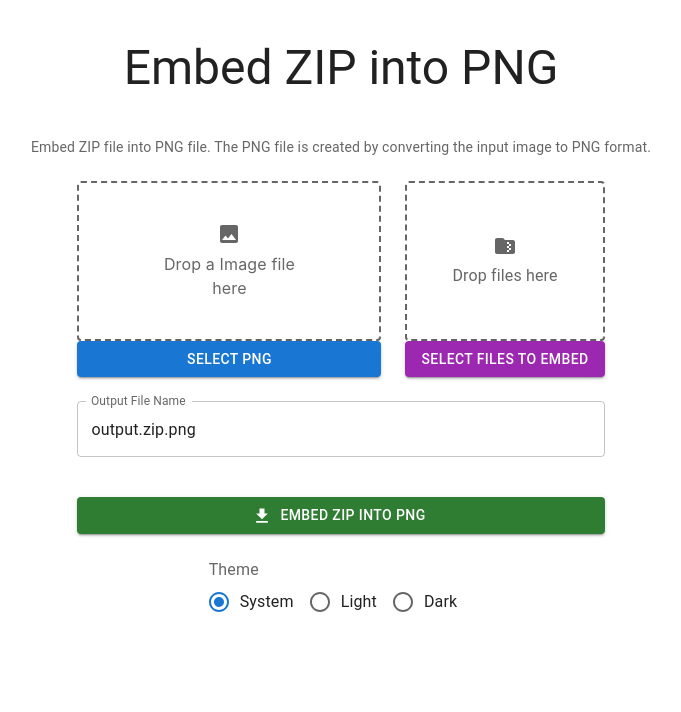
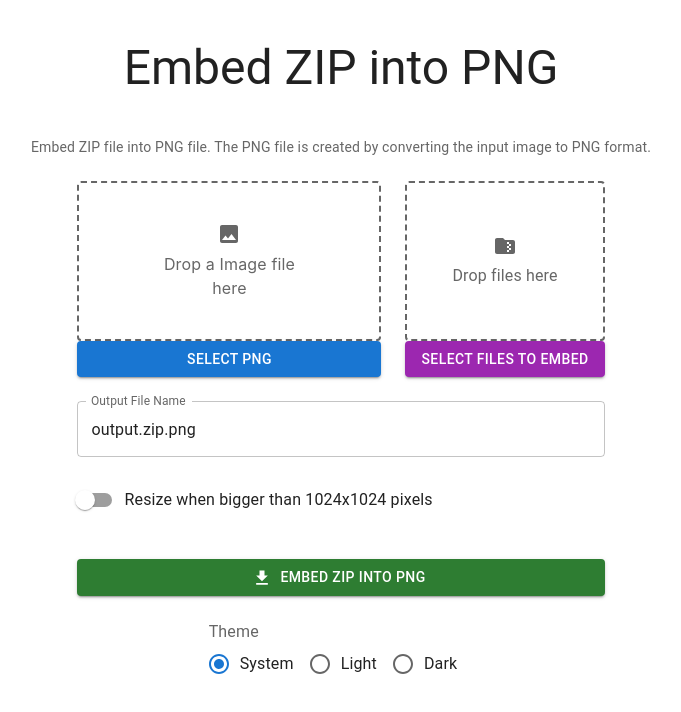
Before and after one commit to u-haru/embed-files-to-png, a React (Vite) app: page / in a window 1280 px wide. Shown: the top 712 px of the page, without its empty margins (299-980 px from the left). Built offline with nearby package versions, Linux system fonts and the light colour scheme.

Commit message:
feat: リサイズのオプションを追加する

```diff
--- a/src/App.tsx
+++ b/src/App.tsx
@@ -1,5 +1,5 @@
 import React, { useState } from 'react';
-import { Box, Button, Container, TextField, Typography } from '@mui/material';
+import { Box, Button, Container, FormControlLabel, FormLabel, Switch, TextField, Typography } from '@mui/material';
 import FileDownloadIcon from '@mui/icons-material/FileDownload';
 import embedZipIntoPng from './utils/embedZipIntoPng';
 import { ThemeProvider, createTheme } from '@mui/material/styles';
@@ -12,6 +12,7 @@ const App: React.FC = () => {
 	const [inputPng, setInputPng] = useState<Blob | null>(null);
 	const [inputFiles, setInputFiles] = useState<File[]>([]);
 	const [outputFile, setOutputFile] = useState<string>('output.zip.png');
+	const [resize, setResize] = useState<boolean>(false);
 
 	const handleOutputChange = (event: React.ChangeEvent<HTMLInputElement>) => {
 		setOutputFile(event.target.value);
@@ -31,7 +32,7 @@ const App: React.FC = () => {
 			</Typography>
 			<Box component="form" sx={{ display: 'flex', flexDirection: 'column', gap: 3, mx: 'auto' }}>
 				<Box sx={{ display: 'flex', gap: 3, alignItems: 'flex-end', flexWrap: 'wrap', justifyContent: 'center' }}>
-					<PngSelecter blob={inputPng} setBlob={setInputPng} />
+					<PngSelecter blob={inputPng} setBlob={setInputPng} resize={resize} />
 					<FileSelecter files={inputFiles} setFiles={setInputFiles} />
 				</Box>
 				<TextField
@@ -41,6 +42,14 @@ const App: React.FC = () => {
 					onChange={handleOutputChange}
 					fullWidth
 				/>
+				<FormControlLabel
+					control={
+						<Switch
+							color="primary"
+							checked={resize}
+							onChange={() => setResize(!resize)}
+						/>}
+					label="Resize when bigger than 1024x1024 pixels" />
 				<Button
 					variant="contained"
 					color="success"
--- a/src/components/PngSelecter.tsx
+++ b/src/components/PngSelecter.tsx
@@ -1,21 +1,24 @@
-import React from 'react';
+import React, { useEffect } from 'react';
 import { Box, Button } from '@mui/material';
 import InsertPhotoIcon from '@mui/icons-material/InsertPhoto';
 const PngSelecter: React.FC<{
 	blob: Blob | null;
 	setBlob: (blob: Blob) => void;
-}> = ({ blob, setBlob }) => {
+	resize: boolean;
+}> = ({ blob, setBlob, resize }) => {
 	const canvasRef = React.useRef<HTMLCanvasElement>(null);
+	const [rawFile, setRawFile] = React.useState<File | null>(null);
 
-	const handlePngChange = (file: File) => {
+	useEffect(() => {
 		const ctx = canvasRef.current?.getContext('2d');
-		if (ctx) {
+		console.log("changed")
+		if (ctx && rawFile) {
 			const image = new Image();
 			image.onload = () => {
 				let width = image.width;
 				let height = image.height;
 
-				if (width * height > 1024 * 1024) {
+				if (resize && width * height > 1024 * 1024) {
 					const ratio = Math.sqrt((1024 * 1024) / (width * height));
 					width = Math.floor(width * ratio);
 					height = Math.floor(height * ratio);
@@ -38,8 +41,12 @@ const PngSelecter: React.FC<{
 						setBlob(blob);
 					});
 			};
-			image.src = URL.createObjectURL(file);
+			image.src = URL.createObjectURL(rawFile);
 		}
+	}, [resize, rawFile]);
+
+	const handlePngChange = (file: File) => {
+		setRawFile(file);
 	};
 
 	const handleFileInput = (event: React.ChangeEvent<HTMLInputElement>) => {
```
